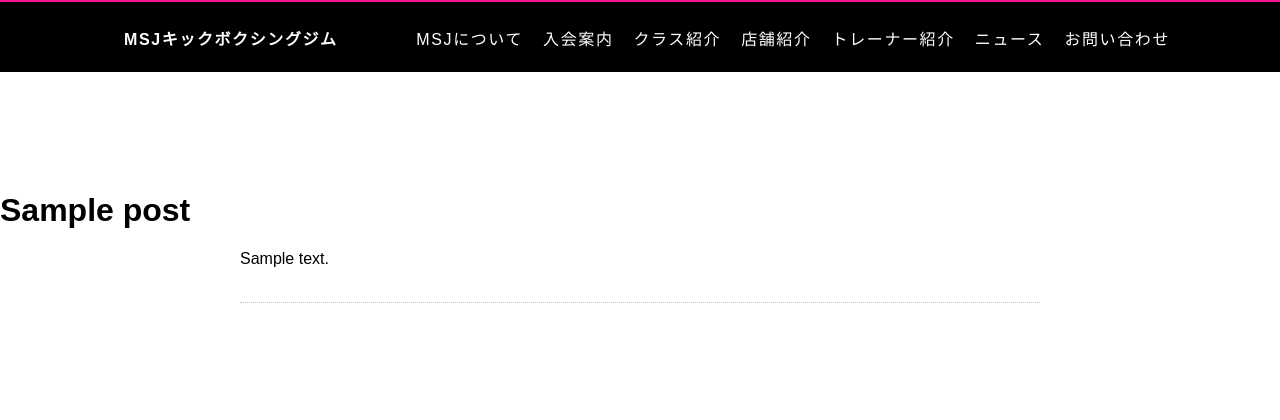
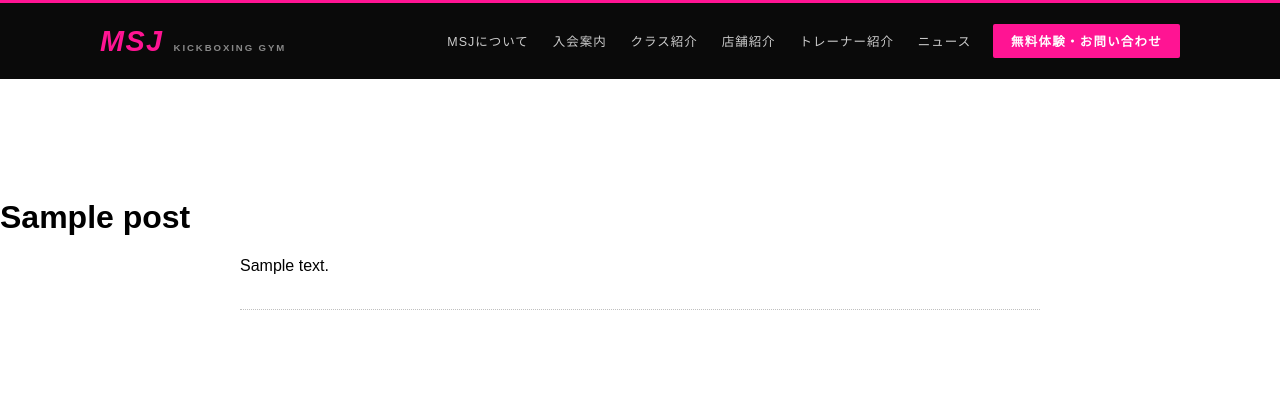
Before and after one commit to HirokiMiyakura/MSJ, a WordPress theme: template page.php in a window 1280 px wide. Shown: the top 420 px of the page. Run offline with PHP 8.4 and a stand-in for WordPress, Linux system fonts and the light colour scheme; the site name, menu and one post (Sample post) are stand-ins, and other content is empty.

Commit message:
ヘッダーリデザイン・ナビゲーション整理
- ロゴをMSJ（deeppink）＋KICKBOXING GYMのサブテキスト形式に変更
- ナビリンクにホバーアンダーラインアニメーション追加
- 「お問い合わせ」と「無料体験」を「無料体験・お問い合わせ」CTAボタンに統合

Co-Authored-By: Claude Sonnet 4.6 <noreply@anthropic.com>

```diff
--- a/css/main.css
+++ b/css/main.css
@@ -172,42 +172,93 @@ section {
 }
 
 header {
+  position: relative;
+  z-index: 100;
+  background-color: #0a0a0a;
+  border-top: 3px solid deeppink;
+  width: 100%;
+}
+header .headerInner {
+  display: flex;
+  align-items: center;
+  justify-content: space-between;
+  width: 1080px;
+  min-height: 76px;
+  margin: 0 auto;
+}
+header .logo {
+  flex-shrink: 0;
+}
+header .logo a {
+  display: flex;
+  align-items: baseline;
+  gap: 10px;
+  text-decoration: none;
+}
+header .logo__brand {
+  font-size: 1.8em;
+  font-weight: 900;
+  font-style: italic;
+  color: deeppink;
+  letter-spacing: 0.05em;
+  line-height: 1;
+}
+header .logo__sub {
+  font-size: 0.6em;
+  font-weight: 700;
+  color: #888;
+  letter-spacing: 0.2em;
+  text-transform: uppercase;
+}
+header .headerNavigationContainer {
+  display: flex;
+  align-items: center;
+  gap: 4px;
+}
+header .headerNavigationContainer__item a {
+  display: block;
+  position: relative;
+  color: #ccc;
+  font-size: 0.78em;
+  font-weight: 500;
+  letter-spacing: 0.08em;
+  padding: 8px 10px;
+  transition: color 0.2s;
+}
+header .headerNavigationContainer__item a::after {
+  content: "";
   position: absolute;
-  position: relative;
-  z-index: 1;
-  height: 72px;
+  bottom: 2px;
+  left: 10px;
+  right: 10px;
+  height: 1px;
+  background: deeppink;
+  transform: scaleX(0);
+  transform-origin: left;
+  transition: transform 0.25s ease;
+}
+header .headerNavigationContainer__item a:hover {
+  color: #fff;
+}
+header .headerNavigationContainer__item a:hover::after {
+  transform: scaleX(1);
+}
+header .headerNavigationContainer__item--cta {
+  margin-left: 8px;
+}
+header .headerNavigationContainer__item--cta a {
+  background-color: deeppink;
+  color: #fff;
+  font-weight: 700;
+  padding: 8px 18px;
   letter-spacing: 0.1em;
-  border-top: 4px solid #ffcccc;
-  border-top: 2px solid deeppink;
-  background-color: #000;
-  width: 100%;
-}
-header .headerInner {
-  position: relative;
-  width: 1080px;
-  min-height: 70px;
-  margin: 0 auto;
-}
-header .headerInner .logo {
-  position: absolute;
-  padding: 24px;
-  font-weight: 900;
-}
-header .headerInner .logo a {
-  color: #fff;
-}
-header .headerInner .headerNavigationContainer {
-  display: -webkit-flex;
-  display: -ms-flexbox;
-  display: flex;
-  justify-content: right;
-  position: absolute;
-  right: 0;
-}
-header .headerInner .headerNavigationContainer__item {
-  padding: 24px 10px;
-}
-header .headerInner .headerNavigationContainer__item a {
+  border-radius: 2px;
+}
+header .headerNavigationContainer__item--cta a::after {
+  display: none;
+}
+header .headerNavigationContainer__item--cta a:hover {
+  background-color: #e0006e;
   color: #fff;
 }
 
@@ -1222,6 +1273,7 @@ input[type=submit] {
 @media screen and (max-width: 1080px) {
   header .headerInner {
     width: 100%;
+    padding: 0 16px;
   }
   .inner {
     width: 100%;
@@ -1254,13 +1306,22 @@ input[type=submit] {
   }
   header .headerInner {
     width: 100%;
-    min-height: 70px;
-  }
-  header .headerInner .logo {
-    padding: 24px;
-  }
-  header .headerInner .headerNavigationContainer {
+    min-height: 64px;
+    padding: 0 16px;
+  }
+  header .logo__brand {
+    font-size: 1.5em;
+  }
+  header .logo__sub {
     display: none;
+  }
+  header .headerNavigationContainer {
+    display: none;
+  }
+  nav .nav__cta a {
+    background-color: deeppink;
+    color: #fff !important;
+    font-weight: 700;
   }
   .your-class div h1 {
     padding-top: 70px;
--- a/css/main.scss
+++ b/css/main.scss
@@ -171,37 +171,101 @@ section {
 }
 
 header {
-	position: absolute;
 	position: relative;
-	z-index: 1;
-	height: 72px;
-	letter-spacing: 0.1em;
-	border-top: 4px solid #ffcccc;
-	border-top: 2px solid $mainColor;
-	background-color: #000;
+	z-index: 100;
+	background-color: #0a0a0a;
+	border-top: 3px solid $mainColor;
 	width: 100%;
+
 	.headerInner {
-		position: relative;
+		display: flex;
+		align-items: center;
+		justify-content: space-between;
 		width: 1080px;
-		min-height: 70px;
+		min-height: 76px;
 		margin: 0 auto;
-		.logo {
-			position: absolute;
-			padding: 24px;
+	}
+
+	.logo {
+		flex-shrink: 0;
+		a {
+			display: flex;
+			align-items: baseline;
+			gap: 10px;
+			text-decoration: none;
+		}
+		&__brand {
+			font-size: 1.8em;
 			font-weight: 900;
+			font-style: italic;
+			color: $mainColor;
+			letter-spacing: 0.05em;
+			line-height: 1;
+		}
+		&__sub {
+			font-size: 0.6em;
+			font-weight: 700;
+			color: #888;
+			letter-spacing: 0.2em;
+			text-transform: uppercase;
+		}
+	}
+
+	.headerNavigationContainer {
+		display: flex;
+		align-items: center;
+		gap: 4px;
+
+		&__item {
 			a {
-				color: #fff;
-			}
-		}
-		.headerNavigationContainer {
-			@include flex();
-			justify-content: right;
-			position: absolute;
-			right: 0;
-			&__item {
-				padding: 24px 10px;
+				display: block;
+				position: relative;
+				color: #ccc;
+				font-size: 0.78em;
+				font-weight: 500;
+				letter-spacing: 0.08em;
+				padding: 8px 10px;
+				transition: color 0.2s;
+
+				&::after {
+					content: '';
+					position: absolute;
+					bottom: 2px;
+					left: 10px;
+					right: 10px;
+					height: 1px;
+					background: $mainColor;
+					transform: scaleX(0);
+					transform-origin: left;
+					transition: transform 0.25s ease;
+				}
+
+				&:hover {
+					color: #fff;
+					&::after {
+						transform: scaleX(1);
+					}
+				}
+			}
+
+			&--cta {
+				margin-left: 8px;
 				a {
+					background-color: $mainColor;
 					color: #fff;
+					font-weight: 700;
+					padding: 8px 18px;
+					letter-spacing: 0.1em;
+					border-radius: 2px;
+
+					&::after {
+						display: none;
+					}
+
+					&:hover {
+						background-color: #e0006e;
+						color: #fff;
+					}
 				}
 			}
 		}
@@ -1231,6 +1295,7 @@ input[type='submit'] {
 	header {
 		.headerInner {
 			width: 100%;
+			padding: 0 16px;
 		}
 	}
 	.inner {
@@ -1270,14 +1335,26 @@ input[type='submit'] {
 	header {
 		.headerInner {
 			width: 100%;
-			min-height: 70px;
-			.logo {
-				padding: 24px;
-			}
-			.headerNavigationContainer {
+			min-height: 64px;
+			padding: 0 16px;
+		}
+		.logo {
+			&__brand {
+				font-size: 1.5em;
+			}
+			&__sub {
 				display: none;
 			}
 		}
+		.headerNavigationContainer {
+			display: none;
+		}
+	}
+
+	nav .nav__cta a {
+		background-color: $mainColor;
+		color: #fff !important;
+		font-weight: 700;
 	}
 
 	.your-class {
--- a/header.php
+++ b/header.php
@@ -26,12 +26,13 @@ conditionizr.config({
 </head>
 <body <?php body_class(); ?>>
 <!-- header -->
-<header class="header clear" role="banner">
+<header class="header" role="banner">
 <div class="headerInner">
 	<!-- logo -->
 	<div class="logo">
 		<a href="<?php echo home_url(); ?>">
-			MSJキックボクシングジム
+			<span class="logo__brand">MSJ</span>
+			<span class="logo__sub">KICKBOXING GYM</span>
 		</a>
 	</div>
 	<!-- /logo -->
@@ -54,8 +55,8 @@ conditionizr.config({
 		<div class="headerNavigationContainer__item">
 			<a href="<?php echo home_url(); ?>/news/">ニュース</a>
 		</div>
-		<div class="headerNavigationContainer__item">
-		<a href="<?php echo home_url(); ?>/contact/">お問い合わせ</a>
+		<div class="headerNavigationContainer__item headerNavigationContainer__item--cta">
+			<a href="<?php echo home_url(); ?>/contact/">無料体験・お問い合わせ</a>
 		</div>
 	</div>
 	<div class="sp" id="navArea">
@@ -68,7 +69,7 @@ conditionizr.config({
 					<li><a href="<?php echo home_url(); ?>/stores/">店舗紹介</a></li>
 					<li><a href="<?php echo home_url(); ?>/trainer/">トレーナー紹介</a></li>
 					<li><a href="<?php echo home_url(); ?>/news/">ニュース</a></li>
-					<li><a href="<?php echo home_url(); ?>/contact/">お問い合わせ</a></li>
+					<li class="nav__cta"><a href="<?php echo home_url(); ?>/contact/">無料体験・お問い合わせ</a></li>
 				</ul>
 			</div>
 		</nav>
```
Lines whose indentation alone changed are shown as unchanged.
